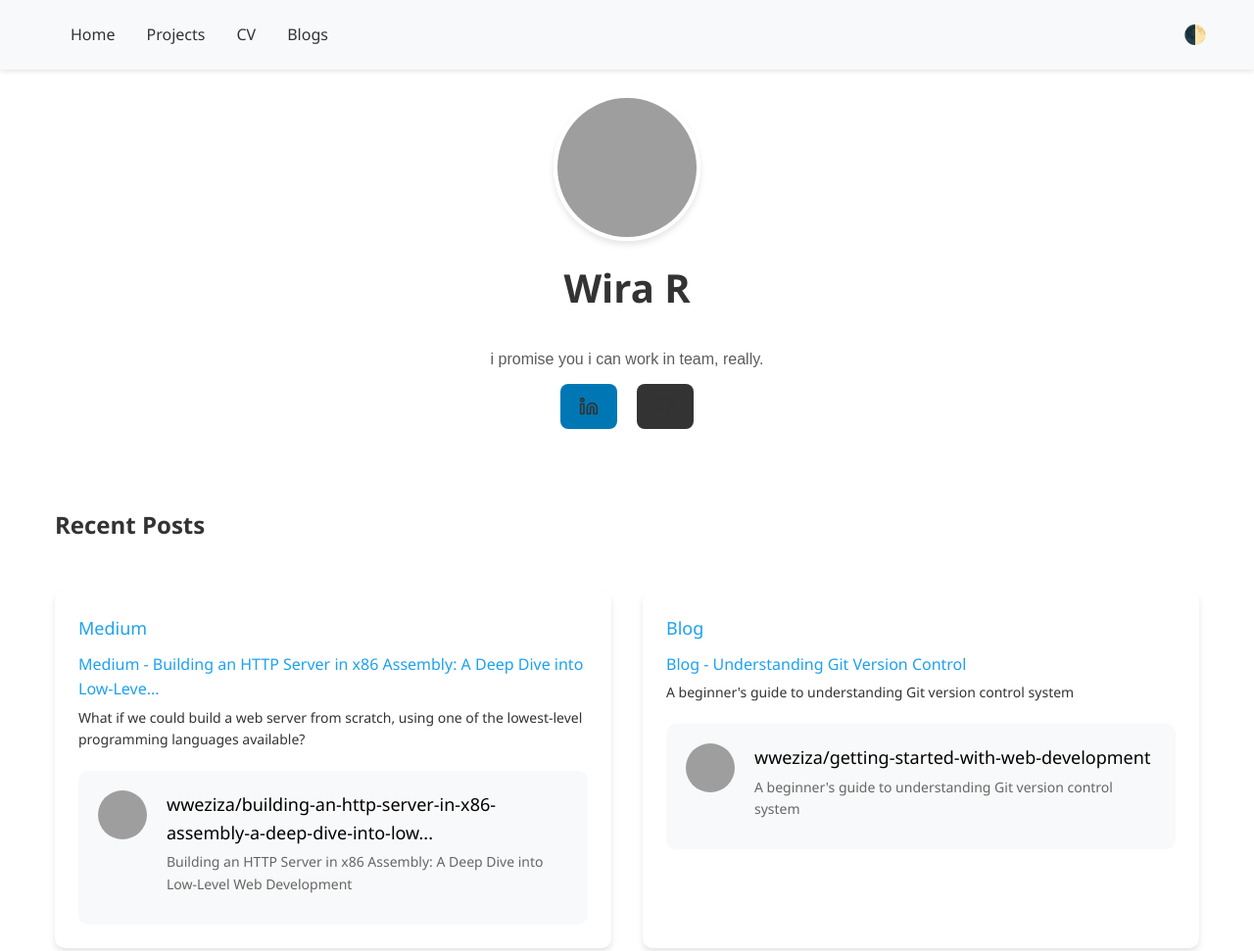
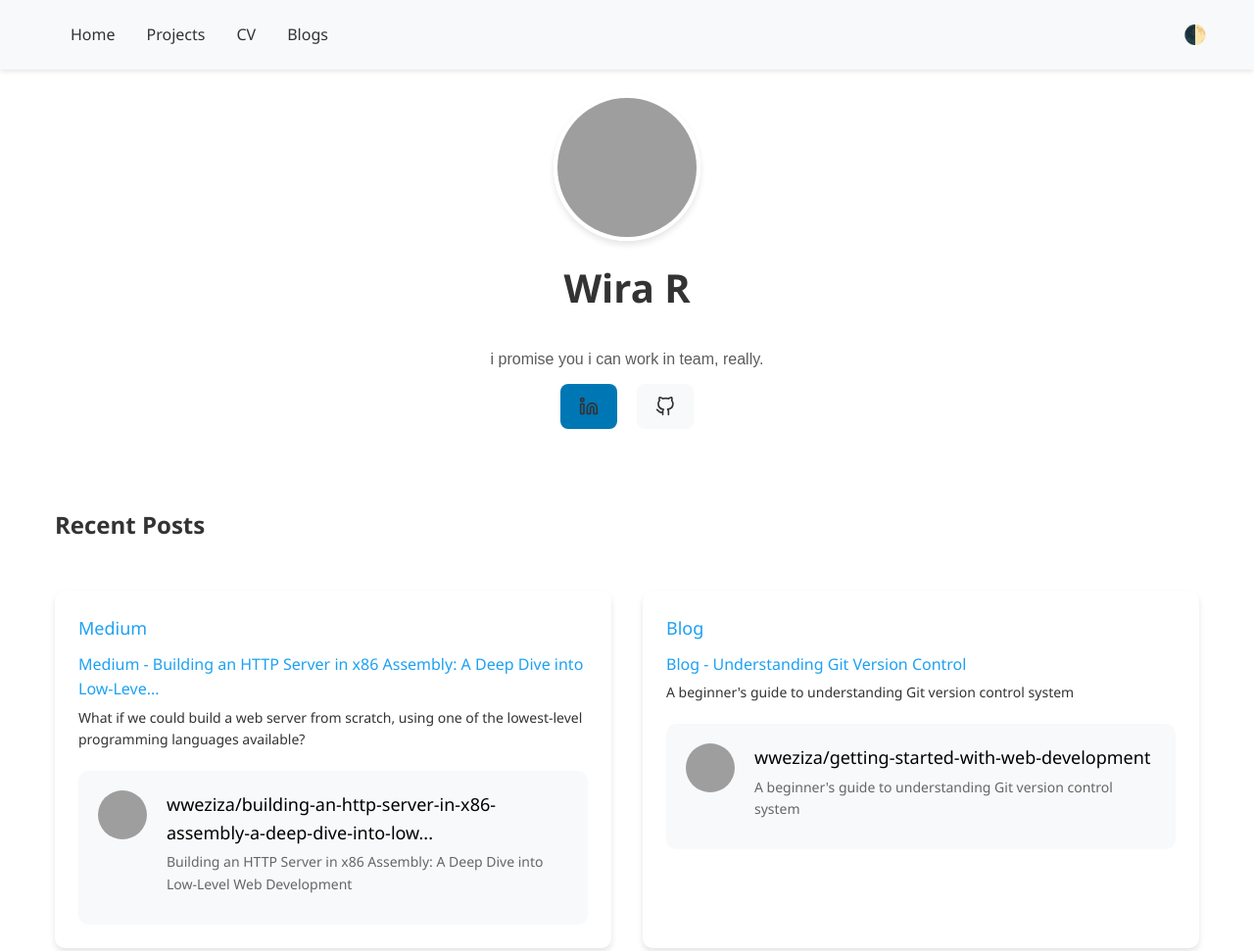
Before and after one commit to wweziza/wweziza.github.io, a plain HTML site: page index.html in a window 1280 px wide. Shown: the top 971 px of the page at 98% size. Drawn offline with Linux system fonts and the light colour scheme; grey boxes are pictures that could not be loaded.

Commit message:
social links

```diff
--- a/styles/style.css
+++ b/styles/style.css
@@ -183,7 +183,7 @@ main {
 }
 
 .social-link.github {
-    background-color: #333;
+    background-color: var(--nav-bg);
 }
 
 .social-link:hover {
```
